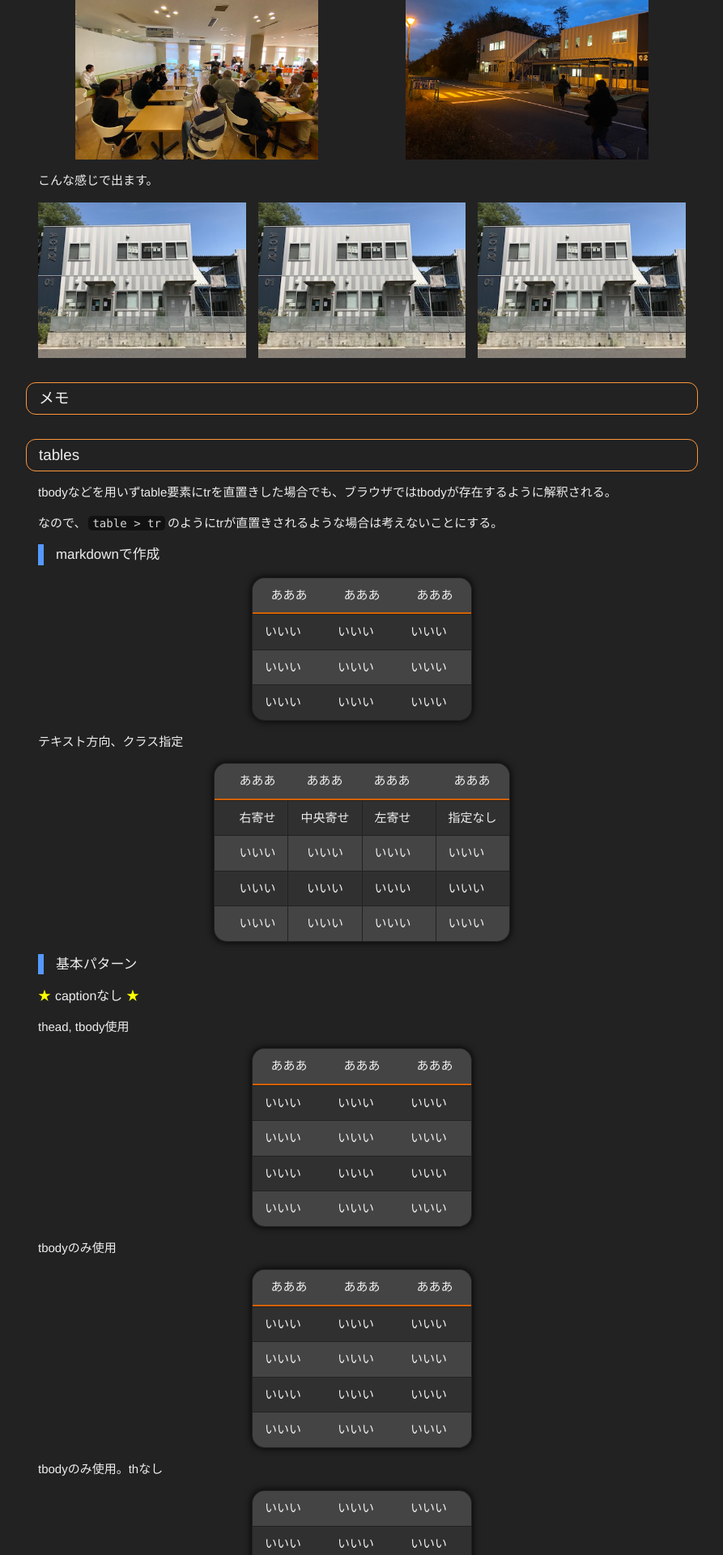
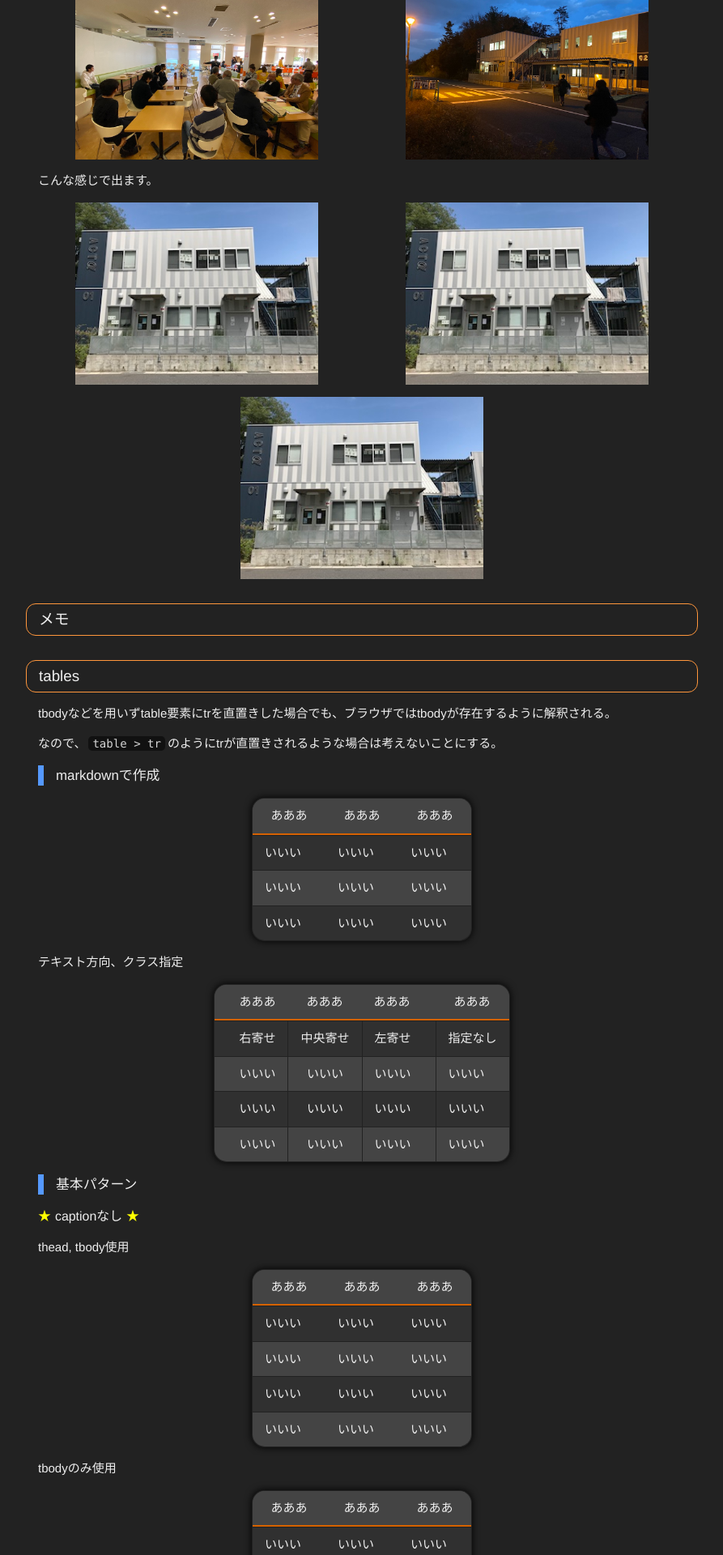
Before and after one commit to vuccaken/vuccaken.github.io, a Jekyll site: the page built from _pages/template.md, in a window 1280 px wide. Shown: the part 2990-4910 px from the top of the page at 81% size, without its empty margins (193-1086 px from the left). Built offline with Jekyll 4.4.1, drawn with Linux system fonts in a browser that asks for light colours; nearby versions of some CDN libraries.

Commit message:
renewal _includes/images.html

```diff
--- a/_includes/images.html
+++ b/_includes/images.html
@@ -1,24 +1,53 @@
 {%- comment -%}
 
-%%%%%    使い方    %%%%%
+# 機能
+画像を横並びで表示する（FlexBox）。
+
+
+# 引数
+(scalar) include.dir    画像ファイルに共通のディレクトリのパス
+(scalar) include.file   画像ファイルのパス
+(array)  include.file   第1引数：alt属性
+                        第2引数：画像ファイルのパス
+
+パスは assets/img/ 以下のみを指定。
+例：/assets/img/hoge/img.png  ->  hoge/img.png
+
+# 使い方
 
 ---
-images1_dir: posts/2019-12-14-OB/
+dir1: posts/2024-08-17/
 images1:
-  - [OB1, posts/2019-12-14-OB/2019-OB-1.jpg]
-  - [OB2, posts/2019-12-14-OB/2019-OB-2.jpg]
+  - [alt1, picture1.jpg]
+  - [alt2, picture2.jpg]
+  - [alt3, picture3.jpg]
+
+images2:
+  - posts/2024-08-17/picture1.jpg
+  - posts/2024-08-17/picture2.jpg
+  - posts/2024-08-17/picture3.jpg
 ---
-{% include images.html dir=page.images1_dir src=page.images1 %}
+
+{% include images.html dir=page.dir1 src=page.images1 %}
+
+{% include images.html src=page.images2 %}
+
+{% assign images3 = "
+  posts/2024-08-17/picture1.jpg
+  posts/2024-08-17/picture2.jpg
+  posts/2024-08-17/picture3.jpg
+" | split: " " %}
+
+{% include images.html src=images3 %}
 
 {%- endcomment -%}
 
+{% assign dir = 'assets/img/' | append: include.dir | relative_url %}
 
-<div class="img-list">
-{% for item in include.src %}
-  {%- assign file_name = item[1] -%}
-  {%- assign alt = item[0] -%}
-  {% capture path %}assets/img/{{ include.dir }}{{ file_name }}{% endcapture %}
-  {% assign url = path | relative_url %}
-  <img src="{{ url }}" alt="{{ alt }}">
-{% endfor -%}
+<div class="img-container">
+  {% for item in include.src %}
+    {% assign file = item[1] | default: item %}
+    {% assign alt = item[0] | default: file %}
+    <img alt="{{ alt }}" src="{{ dir }}{{ file }}">
+  {% endfor %}
 </div>
--- a/_sass/_layout.scss
+++ b/_sass/_layout.scss
@@ -269,19 +269,18 @@
 
 // 画像を横に並べる
 // _includes/images.html
+.img-container {
+  @extend %vertical-rhythm;
+  display: flex;
+  flex-wrap: wrap;
+  gap: $spacing-unit / 2;
+  justify-content: space-around;
+  align-items: flex-start;
 
-.img-list {
-  @extend %vertical-rhythm;
-  display: grid;
-  @media screen and (min-width: 480px) {
-    grid-template-columns: repeat(auto-fit, minmax(250px, 1fr));
+  img{
+    width: 100%;
+    max-width: 300px;
   }
-  grid-gap: 15px;
-  justify-items: center;
-}
-.img-list img{
-  width: 100%;
-  max-width: 300px;
 }
 
 // youtube レスポンシブ
```
